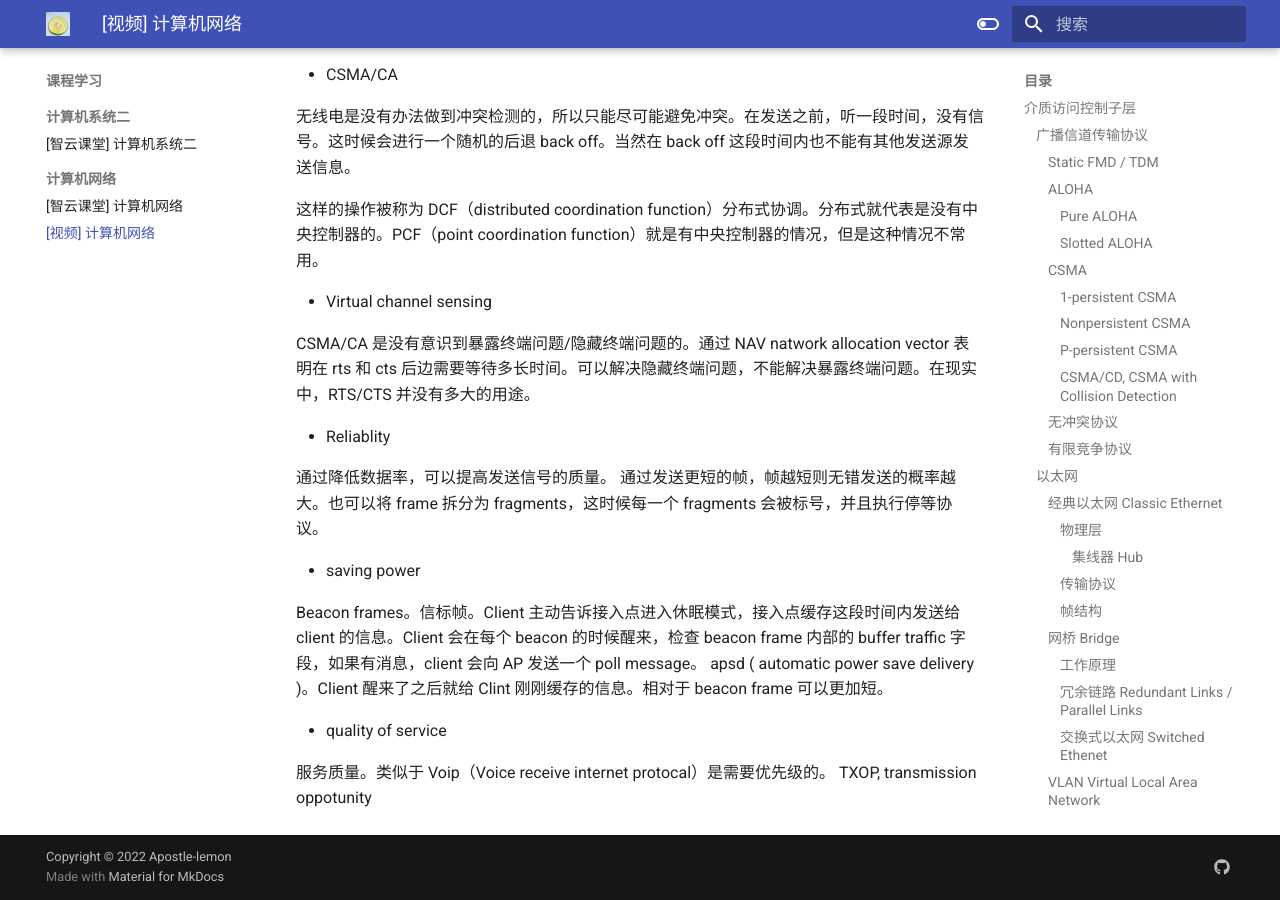
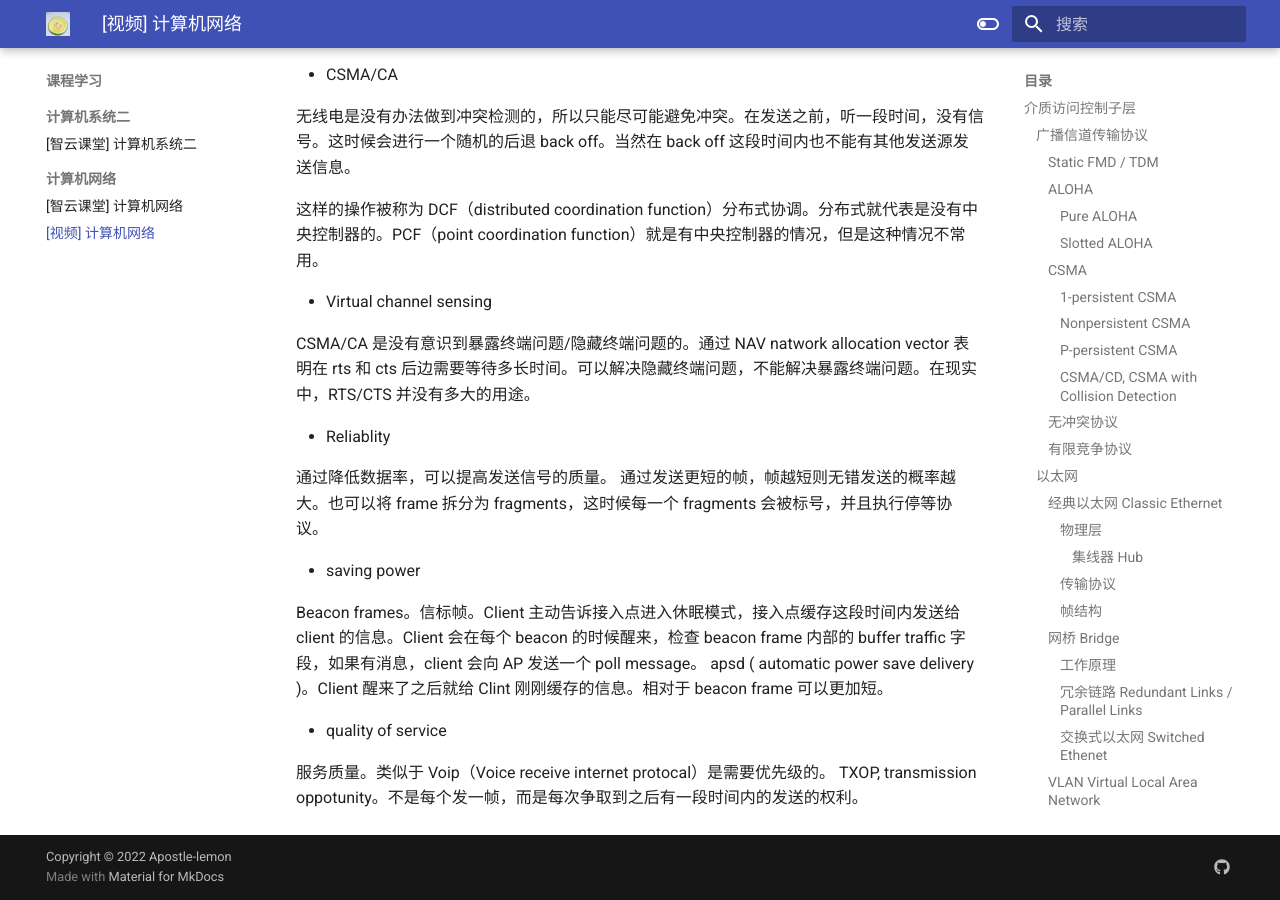
Before and after one commit to Apostle-lemon/Apostle-lemon.github.io, an MkDocs documentation site: the page built from docs/课程学习/计算机网络/【视频】计算机网络.md, in a window 1280 px wide and 900 px high, scrolled down 4227 px. Built offline with MkDocs 1.6.1 and Material for MkDocs 9.7.7, drawn with Linux system fonts in a browser that asks for light colours.

Commit message:
vault backup: 2022-10-28 16:52:55
Affected files:
docs/课程学习/计算机网络/【视频】计算机网络.md

```diff
--- a/docs/课程学习/计算机网络/【视频】计算机网络.md
+++ b/docs/课程学习/计算机网络/【视频】计算机网络.md
@@ -177,4 +177,4 @@ apsd ( automatic power save delivery )。Client 醒来了之后就给 Clint 刚
 - quality of service
 
 服务质量。类似于 Voip（Voice receive internet protocal）是需要优先级的。
-TXOP, transmission oppotunity
+TXOP, transmission oppotunity。不是每个发一帧，而是每次争取到之后有一段时间内的发送的权利。
```
